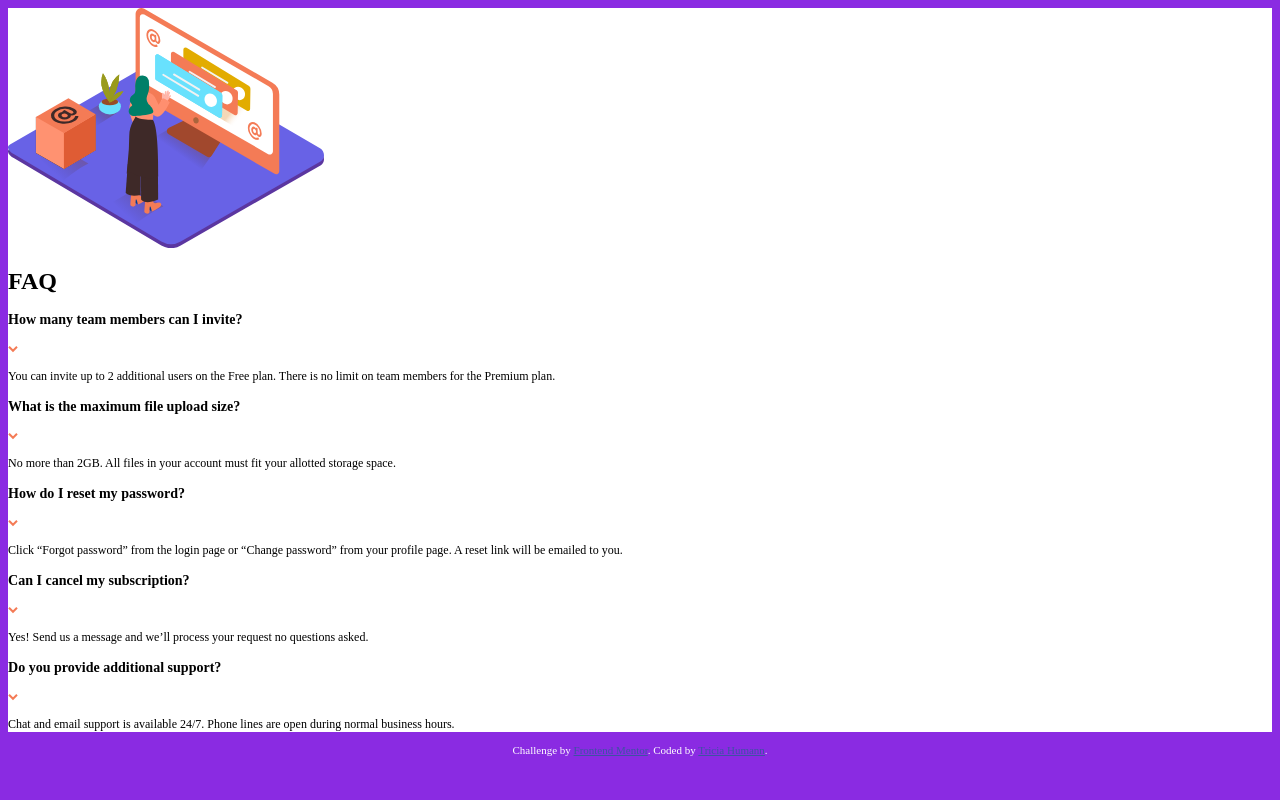
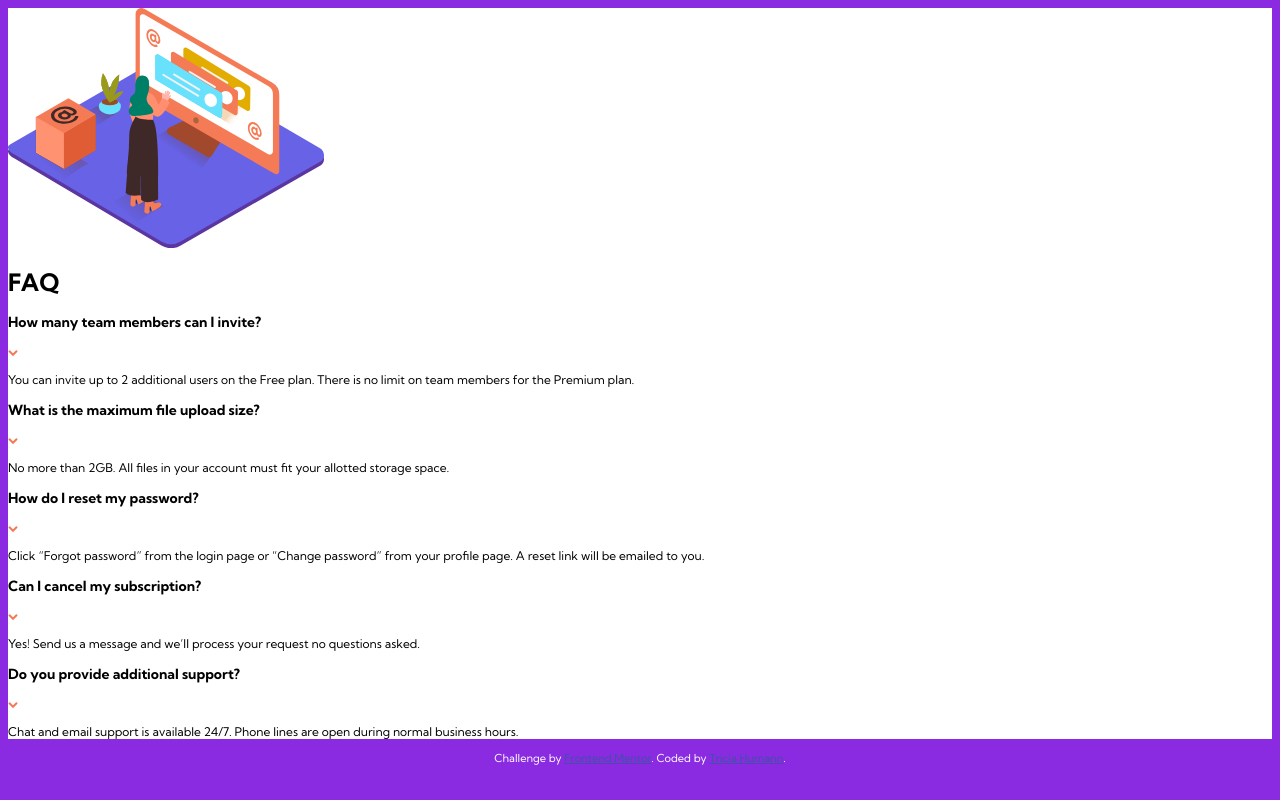
Before and after one commit to triciahumann/faq-accordion-card, a plain HTML site: page index.html in a window 1280 px wide. Drawn offline with Linux system fonts and the light colour scheme.

Commit message:
Added font-family to body

```diff
--- a/main.css
+++ b/main.css
@@ -5,6 +5,7 @@
 body {
     background-color: blueviolet;
     font-size: 12px;
+    font-family: 'Kumbh Sans', sans-serif;;
 }
 
 .container {
```
